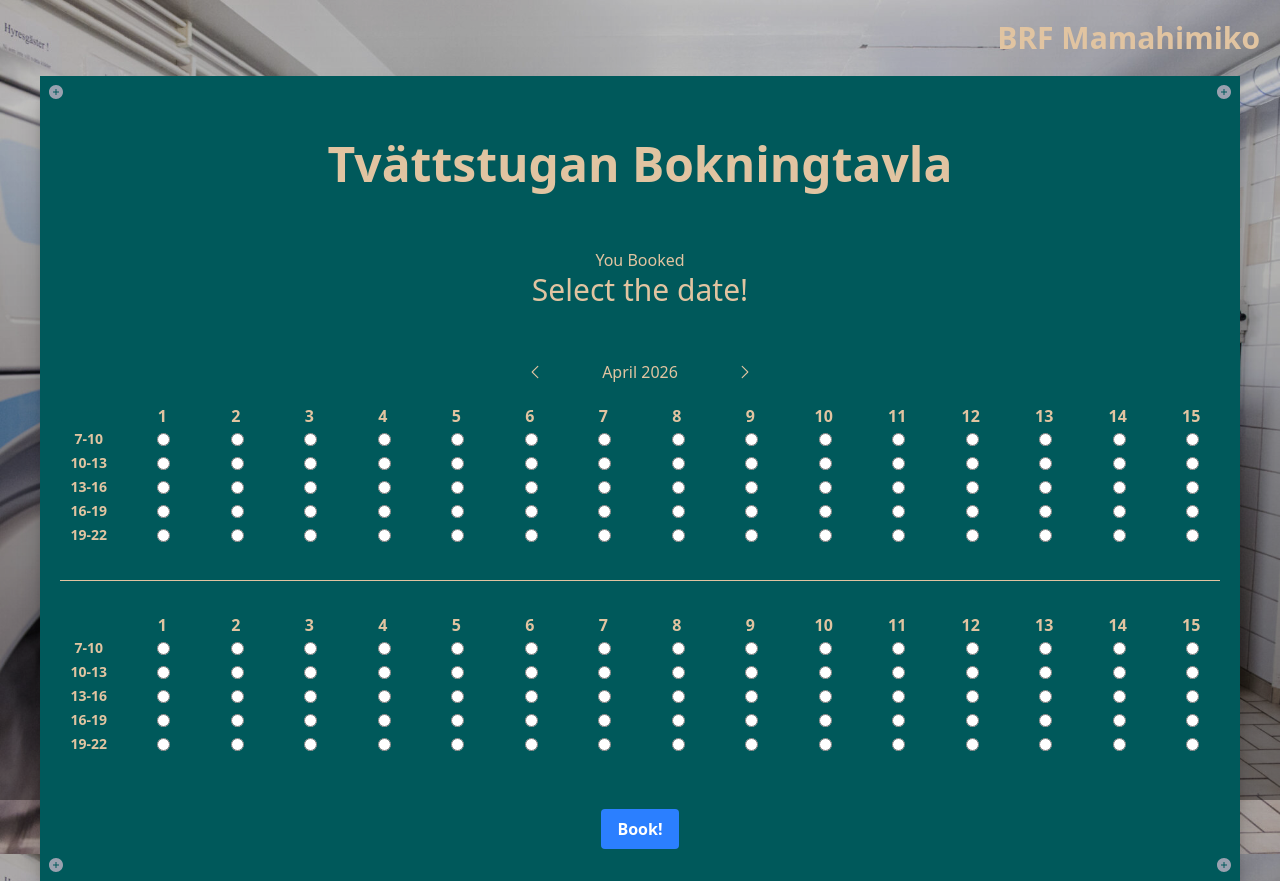
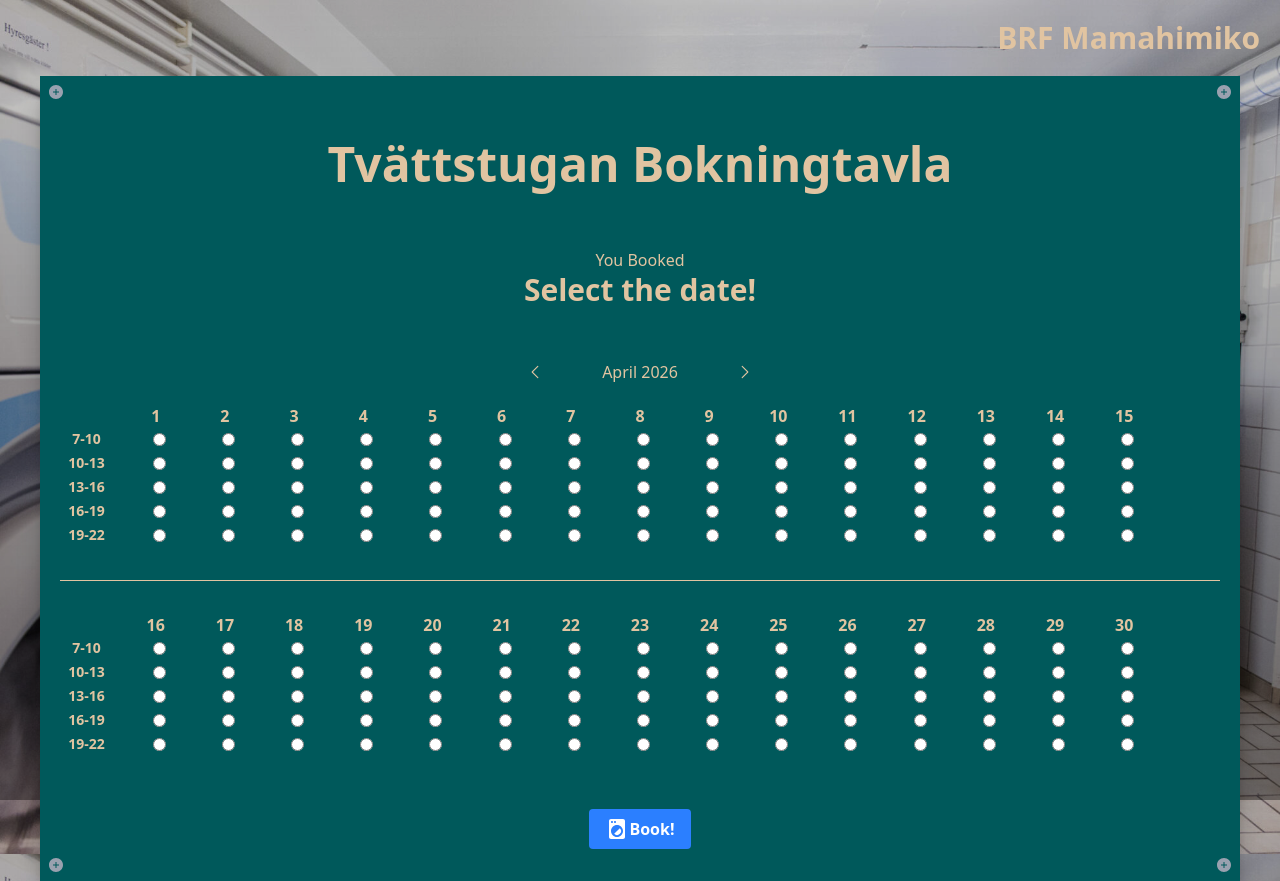
Before and after one commit to mamahimiko/tvattstugan, a Next.js app: page / in a window 1280 px wide. Built offline with nearby package versions, Linux system fonts and the light colour scheme.

Commit message:
add icon and cancel handler

```diff
--- a/src/app/components/Button/bookButton.tsx
+++ b/src/app/components/Button/bookButton.tsx
@@ -1,3 +1,5 @@
+import { MdLocalLaundryService } from "react-icons/md";
+
 type bookButtonProps = {
     handleBook: () => void
 }
@@ -7,9 +9,12 @@ const BookButton = ({ handleBook }: bookButtonProps) => {
     return (
         <>
             <button onClick={handleBook}
-                className="bg-blue-500 hover:bg-blue-700 text-white font-bold py-2 px-4 rounded"
+                className="bg-blue-500 hover:bg-blue-700 text-white font-bold py-2 px-4 rounded "
             >
-                Book!
+                <div className="flex">
+                    <MdLocalLaundryService className="text-2xl" />
+                    Book!
+                </div>
             </button>
         </>
     )
--- a/src/app/components/Calender/calender.tsx
+++ b/src/app/components/Calender/calender.tsx
@@ -6,13 +6,15 @@ import Cell from "./cell"
 type calenderProps = {
     selectedValue: string | null,
     setSelectedValue: (date: string | null) => void,
+    bookedValue: string | null,
     currentMonthIndex: number,
     selectedYear: number,
+    handleCancel: () => void
     onNext: () => void,
     onPrev: () => void
 }
 
-const Calender = ({ selectedValue, setSelectedValue, currentMonthIndex, selectedYear, onNext, onPrev }: calenderProps) => {
+const Calender = ({ selectedValue, setSelectedValue, bookedValue, currentMonthIndex, selectedYear, handleCancel, onNext, onPrev }: calenderProps) => {
 
 
     const disabledays = getDaysInMonth(selectedYear, currentMonthIndex + 1)
@@ -38,20 +40,22 @@ const Calender = ({ selectedValue, setSelectedValue, currentMonthIndex, selected
                 <>
                     {datesArray.map((dates, index) =>
                         <>
-                            <div className="grid grid-cols-16 gap-4">
+                            <div className="grid grid-cols-17 gap-4">
                                 <div className=""></div>
-                                {firstHalfDate.map((date: number) =>
+                                {dates.map((date: number) =>
                                     <div key={date}><p className="font-bold">{date}</p></div>)}
                             </div>
                             {timeRange.map((range: string, index: number) => (
-                                <div key={index} className="grid grid-cols-16 gap-4">
+                                <div key={index} className="grid grid-cols-17 gap-4">
                                     <p className="font-bold lg:text-[12px] xl:text-[14px]">{range}</p>
-                                    {firstHalfDate.map((date: number) => (
+                                    {dates.map((date: number) => (
                                         <div className="w-15" key={`${range}${date}`}>
                                             <Cell
                                                 value={`${date},${currentMonthIndex},${selectedYear},${range}`}
                                                 selected={selectedValue === `${date},${currentMonthIndex},${selectedYear},${range}`}
+                                                booked={bookedValue}
                                                 onSelect={setSelectedValue}
+                                                onCancel={handleCancel}
                                             />
                                         </div>
                                     ))}
@@ -62,7 +66,6 @@ const Calender = ({ selectedValue, setSelectedValue, currentMonthIndex, selected
                                 <div className="py-8">
                                     <hr />
                                 </div>)}
-
                         </>
                     )}
                 </>
--- a/src/app/components/Calender/cell.tsx
+++ b/src/app/components/Calender/cell.tsx
@@ -1,16 +1,28 @@
+import { LuLockKeyhole, LuLockKeyholeOpen } from "react-icons/lu";
 
 type CellProps = {
     value: string,
     selected: boolean,
+    booked: string | null,
     onSelect: (value: string) => void
+    onCancel: (value: string) => void
 
 }
 
-const Cell = ({ value, selected, onSelect }: CellProps) => {
+const Cell = ({ value, selected, booked, onSelect, onCancel }: CellProps) => {
 
+    const isBooked = booked === value
 
     return (
-        <>
+        <div className="w-full h-full cursor-pointer flex items-center justify-center hover:bg-sky-700 transition">
+            {(isBooked) ? (
+                <div onClick={() => onCancel(value)} className="group flex items-center justify-center w-full h-full hover:bg-black/30 transition">
+                    <LuLockKeyhole className="w-6 h-6 group-hover:hidden transition" />
+                    <LuLockKeyholeOpen className="w-6 h-6 hidden group-hover:block transition" />
+                </div>
+
+            ) : (
+                <div className="hover:bg-sky-700">
                     <input
                         type="radio"
                         value={value}
@@ -19,7 +31,10 @@ const Cell = ({ value, selected, onSelect }: CellProps) => {
                         name="bookDate"
                         className="accent-company-primary"
                     />
-        </>
+                </div>
+            )
+            }
+        </div>
     )
 }
 
--- a/src/app/components/Calender/mobileCalender.tsx
+++ b/src/app/components/Calender/mobileCalender.tsx
@@ -6,13 +6,15 @@ import Cell from "./cell"
 type calenderProps = {
     selectedValue: string | null,
     setSelectedValue: (date: string | null) => void,
+    bookedValue: string | null,
     currentMonthIndex: number,
     selectedYear: number,
+    handleCancel: () => void
     onNext: () => void,
     onPrev: () => void
 }
 
-const MobileCalender = ({ selectedValue, setSelectedValue, currentMonthIndex, selectedYear, onNext, onPrev }: calenderProps) => {
+const MobileCalender = ({ selectedValue, setSelectedValue, bookedValue, currentMonthIndex, selectedYear, handleCancel, onNext, onPrev }: calenderProps) => {
 
 
     const disabledays = getDaysInMonth(selectedYear, currentMonthIndex + 1)
@@ -55,19 +57,21 @@ const MobileCalender = ({ selectedValue, setSelectedValue, currentMonthIndex, se
                         <>
                             <div className="grid grid-cols-8 gap-2">
                                 <div></div>
-                                {firstSevenDays.map((date: number) =>
+                                {dates.map((date: number) =>
                                     <div key={date}><p className="font-bold">{date}</p></div>)}
                             </div>
                             {
                                 timeRange.map((range: string, index: number) => (
                                     <div key={index} className="grid grid-cols-8 gap-2">
                                         <p className="font-bold text-xs">{range}</p>
-                                        {firstSevenDays.map((date: number) => (
+                                        {dates.map((date: number) => (
                                             <div key={`${range}${date}`}>
                                                 <Cell
                                                     value={`${date},${currentMonthIndex},${selectedYear},${range}`}
                                                     selected={selectedValue === `${date},${currentMonthIndex},${selectedYear},${range}`}
+                                                    booked={bookedValue}
                                                     onSelect={setSelectedValue}
+                                                    onCancel={handleCancel}
                                                 />
                                             </div>
                                         ))}
--- a/src/app/page.tsx
+++ b/src/app/page.tsx
@@ -22,7 +22,7 @@ export default function Home() {
     setBookedValue(latestBookedValue)
   }, [])
 
-  const nextMonthToggle = () => {
+  const nextMonthButton = () => {
     const nextMonth = (currentMonthIndex + 1) % monthArray.length;
     setCurrentMonthIndex(nextMonth);
 
@@ -31,7 +31,7 @@ export default function Home() {
     }
   }
 
-  const backMonthToggle = () => {
+  const backMonthButton = () => {
     const backMonth = (currentMonthIndex + (monthArray.length - 1)) % monthArray.length;
     setCurrentMonthIndex(backMonth);
     if (currentMonthIndex === 11) {
@@ -53,9 +53,15 @@ export default function Home() {
     if (selectedValue) {
       localStorage.setItem("bookedDate", selectedValue)
     }
-
   }
 
+  const cancelHandleClick = () => {
+    if (bookedValue) {
+      localStorage.removeItem("bookedDate");
+      setBookedValue(null)
+      setSelectedValue(null)
+    }
+  }
 
   return (
     <div className="text-center bg-company-background shadow-xl/30 md:mx-10 lg:mx-10" >
@@ -68,25 +74,29 @@ export default function Home() {
       </div>
       <div className="md: p-5">
         <p className="text-1xl">You Booked </p>
-        <p className="text-3xl">{showBookedDate}</p>
+        <p className="text-3xl font-bold">{showBookedDate}</p>
       </div>
       <div className="flex justify-center py-8">
         {isMobile ? (
           <MobileCalender
             selectedValue={selectedValue}
             setSelectedValue={setSelectedValue}
+            bookedValue={bookedValue}
+            handleCancel={cancelHandleClick}
             currentMonthIndex={currentMonthIndex}
             selectedYear={selectedYear}
-            onNext={nextMonthToggle}
-            onPrev={backMonthToggle} />
+            onNext={nextMonthButton}
+            onPrev={backMonthButton} />
         ) : (
           < Calender
             selectedValue={selectedValue}
             setSelectedValue={setSelectedValue}
+            bookedValue={bookedValue}
+            handleCancel={cancelHandleClick}
             currentMonthIndex={currentMonthIndex}
             selectedYear={selectedYear}
-            onNext={nextMonthToggle}
-            onPrev={backMonthToggle} />
+            onNext={nextMonthButton}
+            onPrev={backMonthButton} />
         )
         }
       </div>
```
Lines whose indentation alone changed are shown as unchanged.
